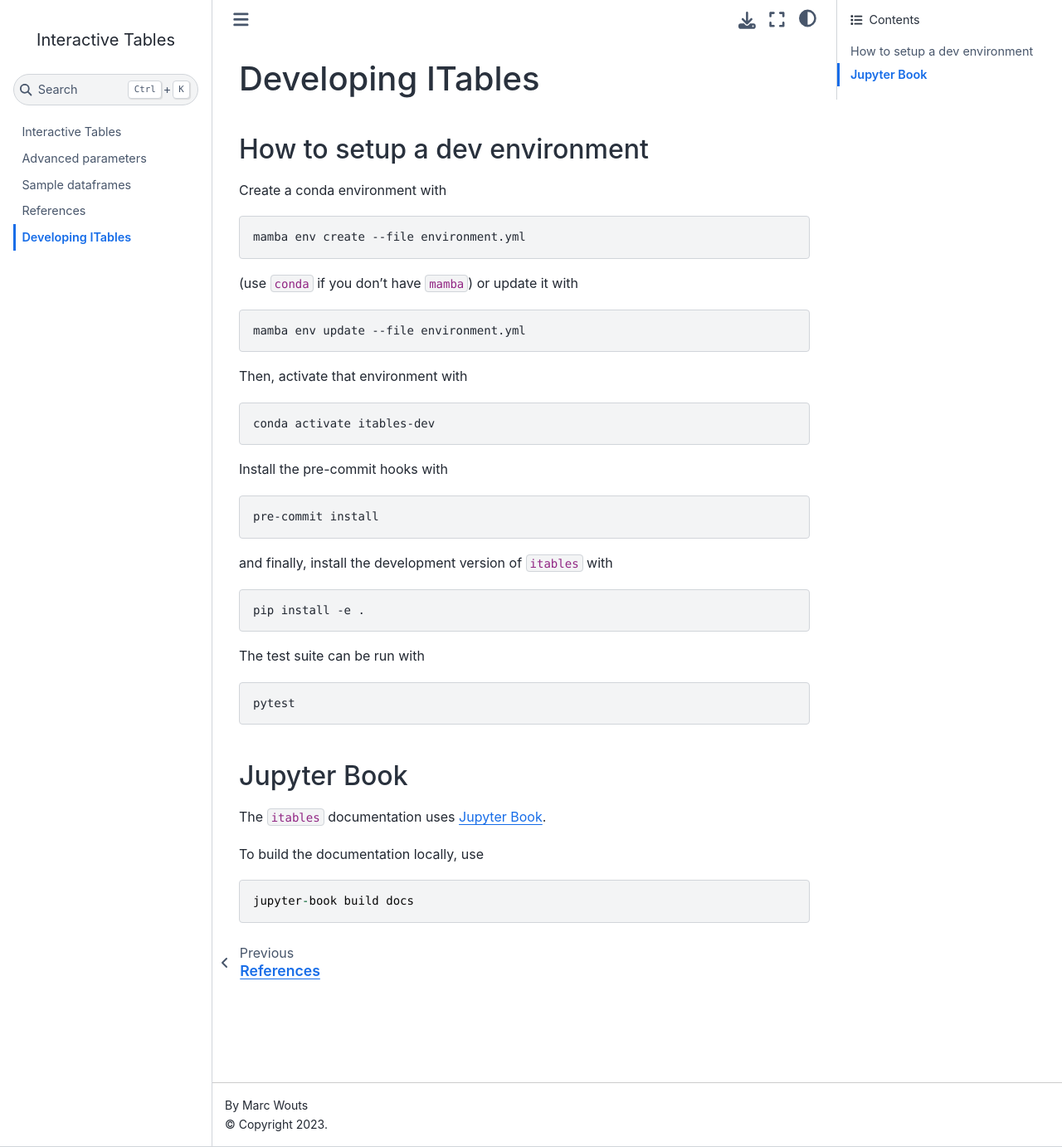
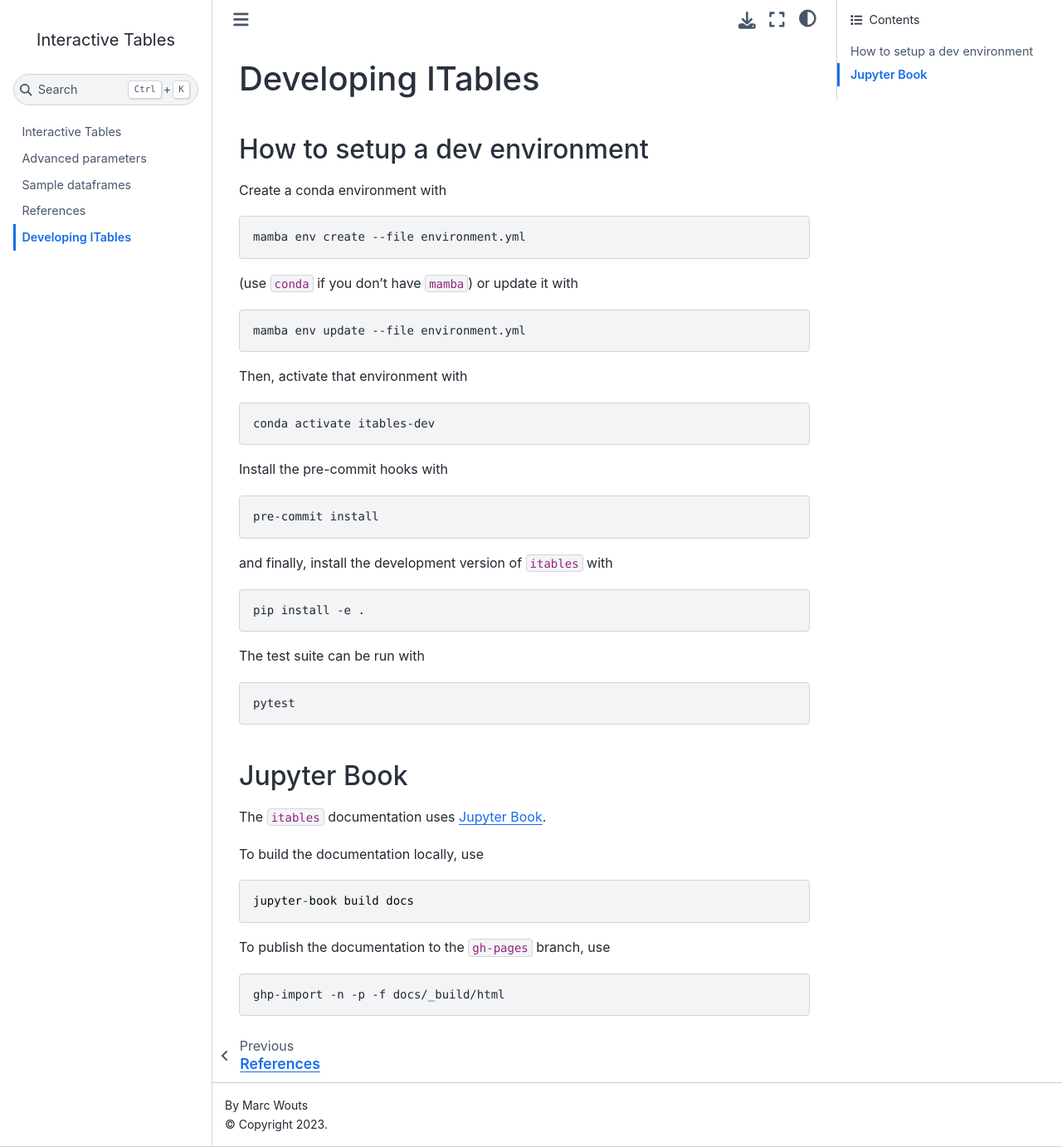
Before and after one commit to mwouts/itables, a Jupyter Book: the page built from docs/developing.md, in a window 1280 px wide and 1382 px high. Shown: the whole window at 83% size. Built offline with Jupyter Book 1.0.4 settings and Sphinx 7.4.7 and the Sphinx Book theme 1.1.4, drawn with Linux system fonts in a browser that asks for light colours.

Commit message:
Publish our book with ghp-import

````diff
--- a/docs/developing.md
+++ b/docs/developing.md
@@ -39,3 +39,8 @@ To build the documentation locally, use
 ```
 jupyter-book build docs
 ```
+
+To publish the documentation to the `gh-pages` branch, use
+```shell
+ghp-import -n -p -f docs/_build/html
+```
--- a/environment.yml
+++ b/environment.yml
@@ -21,5 +21,6 @@ dependencies:
   - setuptools
   - twine
   - jupyter-book
+  - ghp-import
   - pip:
     - world_bank_data
````
